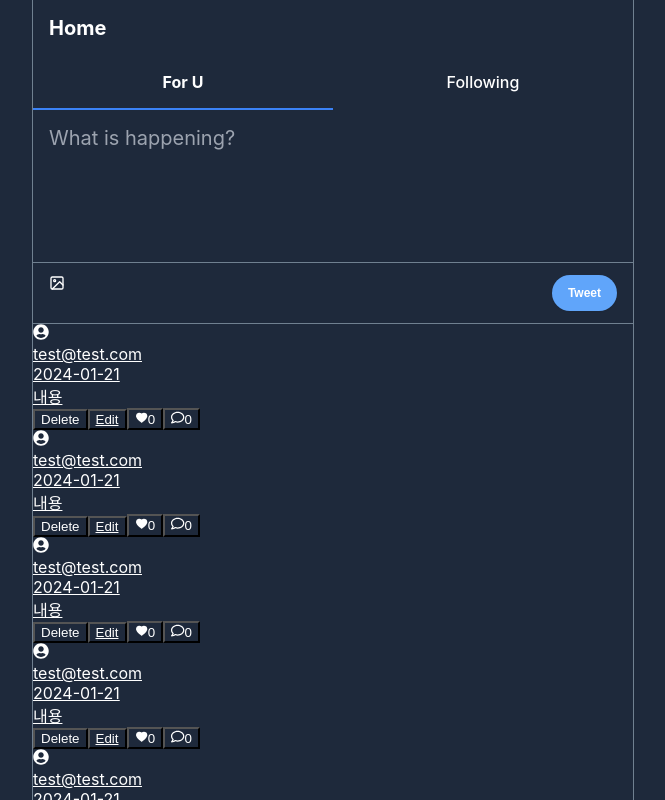
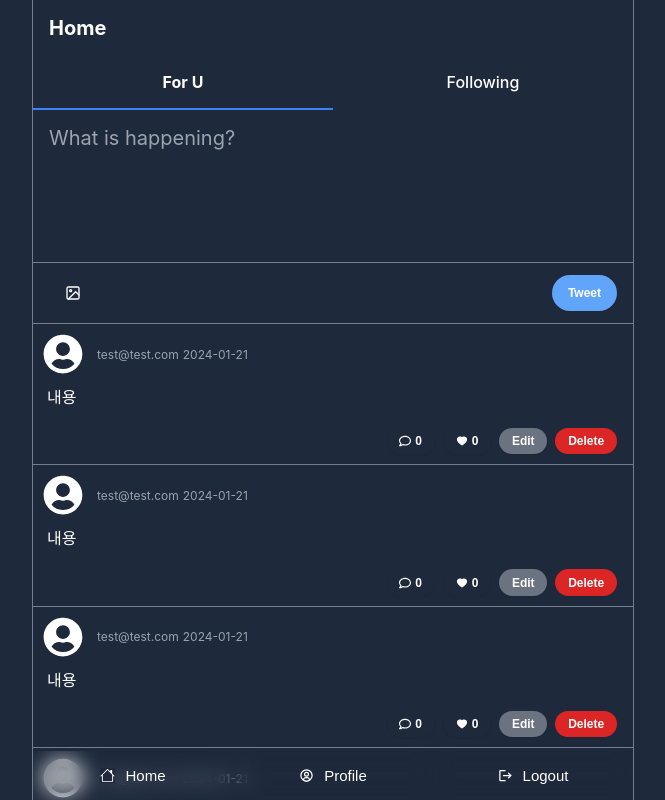
Before and after one commit to korca0220/fs-twitter-app, a React (Create React App) app: page / in a window 1280 px wide. Shown: the top 800 px of the page, without its empty margins (307-972 px from the left). Built offline with nearby package versions, Linux system fonts and the light colour scheme.

Commit message:
compoents add

```diff
--- a/src/components/Layout.tsx
+++ b/src/components/Layout.tsx
@@ -1,9 +1,14 @@
 import { ReactNode } from "react";
+import MenuList from "./Menu";
 
 interface LayoutProps {
   children: ReactNode;
 }
 
 export const Layout = ({ children }: LayoutProps) => {
-  return <div className="layout">{children}</div>;
+  return (
+    <div className="layout">
+      {children} <MenuList />
+    </div>
+  );
 };
--- /dev/null
+++ b/src/components/Menu.tsx
@@ -0,0 +1,27 @@
+import { BiUserCircle } from "react-icons/bi";
+import { BsHouse } from "react-icons/bs";
+import { MdLogout } from "react-icons/md";
+import { useNavigate } from "react-router-dom";
+
+export default function MenuList() {
+  const navigate = useNavigate();
+
+  return (
+    <div className="footer">
+      <div className="footer__grid">
+        <button type="button" onClick={() => navigate("/")}>
+          <BsHouse />
+          Home
+        </button>
+        <button type="button" onClick={() => navigate("/profile")}>
+          <BiUserCircle />
+          Profile
+        </button>
+        <button type="button" onClick={() => navigate("/")}>
+          <MdLogout />
+          Logout
+        </button>
+      </div>
+    </div>
+  );
+}
--- /dev/null
+++ b/src/components/posts/PostBox.tsx
@@ -0,0 +1,50 @@
+import { PostProps } from "pages/home";
+import { AiFillHeart } from "react-icons/ai";
+import { FaRegComment, FaUserCircle } from "react-icons/fa";
+import { Link } from "react-router-dom";
+
+interface PostBoxProps {
+  post: PostProps;
+}
+
+export default function PostBox({ post }: PostBoxProps) {
+  const handleDelete = () => {};
+
+  return (
+    <div className="post__box">
+      <Link to={`/posts/${post.id}`}>
+        <div className="post__box-profile">
+          <div className="post__flex">
+            {post.profileUrl ? (
+              <img />
+            ) : (
+              <FaUserCircle className="post__box-profile-icon" />
+            )}
+            <div className="post__email">{post.email}</div>
+            <div className="post__createdAt">{post.createdAt}</div>
+          </div>
+          <div className="post__box-content">{post.content}</div>
+        </div>
+      </Link>
+      <div className="post__box-footer">
+        {/* post.uid == user.uid 일 때 */}
+        <>
+          <button type="button" className="post__delete" onClick={handleDelete}>
+            Delete
+          </button>
+          <button type="button" className="post__edit">
+            <Link to={`/posts/edit/${post.id}`}>Edit</Link>
+          </button>
+        </>
+        <button type="button" className="post__likes">
+          <AiFillHeart />
+          {post.likeCount || 0}
+        </button>
+        <button type="button" className="post__comments">
+          <FaRegComment />
+          {post.comments?.length || 0}
+        </button>
+      </div>
+    </div>
+  );
+}
--- /dev/null
+++ b/src/components/posts/PostForm.tsx
@@ -0,0 +1,34 @@
+import { FiImage } from "react-icons/fi";
+
+export default function PostForm() {
+  const handelFileUpload = () => {};
+
+  return (
+    <form className="post-form">
+      <textarea
+        className="post-form__textarea"
+        required
+        name="content"
+        id="content"
+        placeholder="What is happening?"
+      ></textarea>
+      <div className="post-form__submit-area">
+        <div className="post-form__file">
+          <FiImage className="post-form__file-icon" />
+        </div>
+        <input
+          type="file"
+          name="input-file"
+          accept="image/*"
+          onChange={handelFileUpload}
+          className="hidden"
+        ></input>
+        <input
+          type="submit"
+          value="Tweet"
+          className="post-form__submit-btn"
+        ></input>
+      </div>
+    </form>
+  );
+}
--- a/src/index.scss
+++ b/src/index.scss
@@ -5,8 +5,10 @@
 $primaryColor: #60a5fa;
 $activeBorder: #3b82f6;
 $grayText: #9ca3af;
-$danger: #dc26268e;
+$danger: #dc2626;
+$dangerD: #dc26268e;
 $gray: #6b7280;
+$grayD: #4c515b;
 
 $font: -apple-system, BlinkMacSystemFont, "Segoe UI", "Roboto", "Oxygen",
   "Ubuntu", "Cantarell", "Fira Sans", "Droid Sans", "Helvetica Neue", sans-serif;
@@ -41,6 +43,44 @@
   border: none;
   cursor: pointer;
   box-shadow: 0 1px 2px 0 rgba(0, 0, 0, 0.05);
+}
+
+// footer
+.footer {
+  position: fixed;
+  right: 0;
+  left: 0;
+  bottom: 0;
+  z-index: 10;
+  width: 100%;
+  max-width: 600px;
+  margin: 0 auto;
+  background-color: transparent;
+  columns: $white;
+
+  &__grid {
+    display: grid;
+    grid-template-columns: repeat(3, minmax(0, 1fr));
+    background-color: transparent;
+
+    button {
+      border: none;
+      display: flex;
+      gap: 10px;
+      justify-content: center;
+      align-items: center;
+      font-size: 15px;
+      background-color: transparent;
+      padding: 16px 0px;
+      backdrop-filter: blur(10px);
+      cursor: pointer;
+    }
+
+    :hover,
+    :focus {
+      color: $grayText;
+    }
+  }
 }
 
 // home layout
@@ -120,3 +160,93 @@
     background-color: $primaryColor;
   }
 }
+
+// Post Layout
+.post {
+  padding-bottom: 40px;
+
+  &__flex {
+    display: flex;
+    gap: 4px;
+    align-items: center;
+  }
+
+  &__email,
+  &__createdAt {
+    font-size: 12px;
+    color: $grayText;
+  }
+
+  &__box {
+    padding: 10px 0px;
+    border-bottom: 1px solid $border;
+
+    a {
+      text-decoration: none;
+    }
+
+    &-profile {
+      text-decoration: none;
+      padding: 0px 10px;
+
+      &-img,
+      &-icon {
+        width: 40px;
+        height: 40px;
+        border-radius: 50%;
+        margin-right: 10px;
+      }
+    }
+
+    &-content {
+      display: block;
+      font-weight: 500;
+      padding: 10px 4px;
+    }
+
+    &-footer {
+      padding: 0 16px;
+      margin-top: 10px;
+      font-size: 14px;
+      display: flex;
+      gap: 8px;
+      flex-direction: row-reverse;
+
+      button {
+        @extend.button;
+
+        &.post__delete {
+          background-color: $danger;
+
+          &:hover,
+          &:focus {
+            background-color: $dangerD;
+          }
+        }
+
+        &.post__edit {
+          background-color: $gray;
+
+          a {
+            background-color: transparent;
+          }
+
+          &:hover,
+          &:focus {
+            background-color: $grayD;
+          }
+        }
+
+        &.post__likes,
+        &.post__comments {
+          @extend .post__flex;
+
+          &:hover,
+          &:focus {
+            color: $gray;
+          }
+        }
+      }
+    }
+  }
+}
--- a/src/pages/home/index.tsx
+++ b/src/pages/home/index.tsx
@@ -1,7 +1,5 @@
-import { AiFillHeart } from "react-icons/ai";
-import { FaRegComment, FaUserCircle } from "react-icons/fa";
-import { FiImage } from "react-icons/fi";
-import { Link } from "react-router-dom";
+import PostBox from "components/posts/PostBox";
+import PostForm from "components/posts/PostForm";
 
 export interface PostProps {
   id: string;
@@ -54,10 +52,6 @@
 ];
 
 export default function HomePage() {
-  const handelFileUpload = () => {};
-
-  const handleDelete = () => {};
-
   return (
     <div className="home">
       <div className="home__title">Home</div>
@@ -66,74 +60,12 @@
         <div className="home__tab">Following</div>
       </div>
 
-      <form className="post-form">
-        <textarea
-          className="post-form__textarea"
-          required
-          name="content"
-          id="content"
-          placeholder="What is happening?"
-        ></textarea>
-        <div className="post-form__submit-area">
-          <label htmlFor="file-input" className="post-from__file">
-            <FiImage className="post-form__file-icon" />
-          </label>
-          <input
-            type="file"
-            name="file-input"
-            accept="image/*"
-            onChange={handelFileUpload}
-            className="hidden"
-          ></input>
-          <input
-            type="submit"
-            value="Tweet"
-            className="post-form__submit-btn"
-          ></input>
-        </div>
-      </form>
+      <PostForm />
+
       {/* Tweet posts */}
       <div className="post">
         {posts?.map((post) => (
-          <div className="post__box" key={post.id}>
-            <Link to={`/posts/${post.id}`}>
-              <div className="post__box-profile">
-                <div className="post__flex">
-                  {post.profileUrl ? (
-                    <img />
-                  ) : (
-                    <FaUserCircle className="post__box-profile-cion" />
-                  )}
-                  <div className="post__email">{post.email}</div>
-                  <div className="post__createdAt">{post.createdAt}</div>
-                </div>
-                <div className="post__box-content">{post.content}</div>
-              </div>
-            </Link>
-            <div className="post__box-footer">
-              {/* post.uid == user.uid 일 때 */}
-              <>
-                <button
-                  type="button"
-                  className="post__delete"
-                  onClick={handleDelete}
-                >
-                  Delete
-                </button>
-                <button type="button" className="post__edit">
-                  <Link to={`/posts/edit/${post.id}`}>Edit</Link>
-                </button>
-              </>
-              <button type="button" className="post__likes">
-                <AiFillHeart />
-                {post.likeCount || 0}
-              </button>
-              <button type="button" className="post__comments">
-                <FaRegComment />
-                {post.comments?.length || 0}
-              </button>
-            </div>
-          </div>
+          <PostBox post={post} key={post.id} />
         ))}
       </div>
     </div>
```
